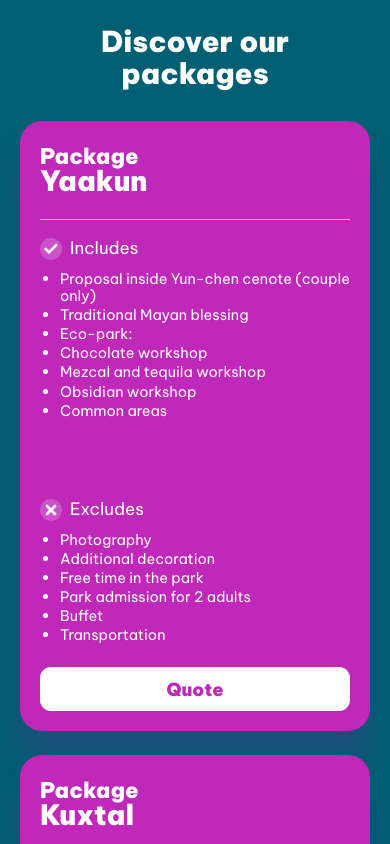
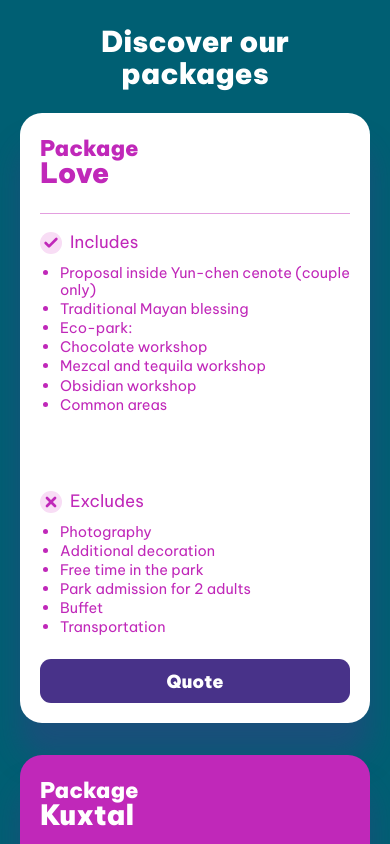
Before and after one commit to Brandocel/kiichpam-xunaan, a Next.js app: page /en/pedidas-de-mano in a window 390 px wide. Shown: the part 1200-2044 px from the top of the page. Built offline with nearby package versions, Linux system fonts and the light colour scheme.

Commit message:
Pedida de mano

```diff
--- /dev/null
+++ b/src/features/pedidas-de-mano/components/AnimatedPackageName.tsx
@@ -0,0 +1,127 @@
+"use client";
+
+import { useEffect, useMemo, useRef, useState } from "react";
+
+interface AnimatedPackageNameProps {
+  name: string;
+  active?: boolean;
+  locale?: "es" | "en";
+  className?: string;
+}
+
+const packageTranslations = [
+  {
+    variants: ["Yaakun"],
+    es: "Amor",
+    en: "Love",
+  },
+  {
+    variants: ["Kuxtal"],
+    es: "Vida",
+    en: "Life",
+  },
+  {
+    variants: ["Tuukul"],
+    es: "Pensamiento",
+    en: "Thought",
+  },
+  {
+    variants: ["Ka’anal", "Ka'anal", "Ka´anal", "Kaanal"],
+    es: "Cielo",
+    en: "Sky",
+  },
+];
+
+function normalizeText(value: string) {
+  return value
+    .trim()
+    .toLowerCase()
+    .replace(/’/g, "'")
+    .replace(/´/g, "'");
+}
+
+function getPackageTranslation(name: string, locale: "es" | "en") {
+  const normalizedName = normalizeText(name);
+
+  const found = packageTranslations.find((item) =>
+    item.variants.some((variant) => normalizeText(variant) === normalizedName)
+  );
+
+  if (!found) return name;
+
+  return locale === "es" ? found.es : found.en;
+}
+
+export default function AnimatedPackageName({
+  name,
+  active = false,
+  locale = "es",
+  className = "",
+}: AnimatedPackageNameProps) {
+  const originalName = name || "";
+  const currentTextRef = useRef(originalName);
+  const [displayText, setDisplayText] = useState(originalName);
+
+  const translatedName = useMemo(() => {
+    return getPackageTranslation(originalName, locale);
+  }, [originalName, locale]);
+
+  const hasTranslation = translatedName !== originalName;
+  const targetText = active && hasTranslation ? translatedName : originalName;
+
+  useEffect(() => {
+    currentTextRef.current = originalName;
+    setDisplayText(originalName);
+  }, [originalName]);
+
+  useEffect(() => {
+    const fromText = currentTextRef.current;
+
+    if (fromText === targetText) return;
+
+    let index = 0;
+    const maxLength = Math.max(fromText.length, targetText.length);
+
+    const interval = window.setInterval(() => {
+      index += 1;
+
+      const nextText =
+        targetText.slice(0, index) +
+        (index < fromText.length ? fromText.slice(index) : "");
+
+      currentTextRef.current = nextText;
+      setDisplayText(nextText);
+
+      if (index >= maxLength) {
+        currentTextRef.current = targetText;
+        setDisplayText(targetText);
+        window.clearInterval(interval);
+      }
+    }, 35);
+
+    return () => {
+      window.clearInterval(interval);
+    };
+  }, [targetText]);
+
+  return (
+    <span
+      className={["inline-flex items-center", className].join(" ")}
+      title={hasTranslation ? `${originalName} = ${translatedName}` : name}
+    >
+      <span>{displayText}</span>
+
+      {hasTranslation && (
+        <span
+          aria-hidden="true"
+          className={[
+            "ml-[2px] inline-block translate-y-[-1px]",
+            active ? "opacity-100 animate-pulse" : "opacity-0",
+          ].join(" ")}
+        >
+          |
+        </span>
+      )}
+    </span>
+  );
+}
--- a/src/features/pedidas-de-mano/components/ProposalPackages.tsx
+++ b/src/features/pedidas-de-mano/components/ProposalPackages.tsx
@@ -2,6 +2,7 @@
 
 import Link from "next/link";
 import { Check, X } from "lucide-react";
+import { useEffect, useRef, useState } from "react";
 
 interface ProposalPackagesProps {
   locale: "es" | "en";
@@ -33,6 +34,108 @@ const createWhatsappLink = ({
 
   return `https://wa.me/${phoneNumber}?text=${encodeURIComponent(message)}`;
 };
+
+const packageMeanings: Record<
+  string,
+  {
+    es: string;
+    en: string;
+  }
+> = {
+  yaakun: {
+    es: "Amor",
+    en: "Love",
+  },
+  kuxtal: {
+    es: "Vida",
+    en: "Life",
+  },
+  tuukul: {
+    es: "Pensamiento",
+    en: "Thought",
+  },
+  kaanal: {
+    es: "Cielo",
+    en: "Sky",
+  },
+};
+
+function normalizePackageName(value: string) {
+  return value
+    .trim()
+    .toLowerCase()
+    .replace(/’/g, "")
+    .replace(/'/g, "")
+    .replace(/´/g, "")
+    .replace(/`/g, "");
+}
+
+function getPackageMeaning(packageName: string, locale: "es" | "en") {
+  const key = normalizePackageName(packageName);
+
+  return packageMeanings[key]?.[locale] || packageName;
+}
+
+function AnimatedPackageName({
+  packageName,
+  locale,
+  active,
+}: {
+  packageName: string;
+  locale: "es" | "en";
+  active: boolean;
+}) {
+  const meaning = getPackageMeaning(packageName, locale);
+  const hasMeaning = meaning !== packageName;
+
+  return (
+    <span
+      className="
+        relative block h-[42px] overflow-hidden
+        text-[clamp(1.75rem,3.4vw,2.25rem)]
+        font-bold leading-[1.02]
+        lg:h-[34px] lg:text-[1.55rem]
+        xl:h-[42px] xl:text-[1.9rem]
+        2xl:h-[46px] 2xl:text-[2.1rem]
+      "
+      title={hasMeaning ? `${packageName} = ${meaning}` : packageName}
+    >
+      <span
+        className={[
+          "absolute left-0 top-0 block",
+          "transition-all duration-500 ease-out",
+
+          active
+            ? "-translate-y-full opacity-0"
+            : "translate-y-0 opacity-100",
+
+          hasMeaning
+            ? "md:group-hover:-translate-y-full md:group-hover:opacity-0"
+            : "",
+        ].join(" ")}
+      >
+        {packageName}
+      </span>
+
+      {hasMeaning && (
+        <span
+          className={[
+            "absolute left-0 top-0 block",
+            "transition-all duration-500 ease-out",
+
+            active
+              ? "translate-y-0 opacity-100"
+              : "translate-y-full opacity-0",
+
+            "md:group-hover:translate-y-0 md:group-hover:opacity-100",
+          ].join(" ")}
+        >
+          {meaning}
+        </span>
+      )}
+    </span>
+  );
+}
 
 const packagesContent: Record<"es" | "en", ProposalPackageItem[]> = {
   es: [
@@ -240,9 +343,64 @@ const boldItems = [
 
 export default function ProposalPackages({ locale }: ProposalPackagesProps) {
   const items = packagesContent[locale];
+  const cardRefs = useRef<Record<string, HTMLElement | null>>({});
+  const [activeMobileCardId, setActiveMobileCardId] = useState<string | null>(
+    null
+  );
 
   const sectionTitle =
     locale === "es" ? "Conoce nuestros paquetes" : "Discover our packages";
+
+  useEffect(() => {
+    if (typeof window === "undefined") return;
+
+    const mobileQuery = window.matchMedia("(max-width: 767px)");
+
+    function clearActiveIfDesktop() {
+      if (!mobileQuery.matches) {
+        setActiveMobileCardId(null);
+      }
+    }
+
+    clearActiveIfDesktop();
+
+    const observer = new IntersectionObserver(
+      (entries) => {
+        if (!mobileQuery.matches) return;
+
+        const visibleEntries = entries
+          .filter((entry) => entry.isIntersecting)
+          .sort((a, b) => b.intersectionRatio - a.intersectionRatio);
+
+        const mostVisibleEntry = visibleEntries[0];
+
+        if (!mostVisibleEntry) return;
+
+        const packageId = mostVisibleEntry.target.getAttribute(
+          "data-package-id"
+        );
+
+        if (packageId) {
+          setActiveMobileCardId(packageId);
+        }
+      },
+      {
+        threshold: [0.35, 0.45, 0.55, 0.65, 0.75],
+        rootMargin: "-18% 0px -18% 0px",
+      }
+    );
+
+    Object.values(cardRefs.current).forEach((card) => {
+      if (card) observer.observe(card);
+    });
+
+    mobileQuery.addEventListener("change", clearActiveIfDesktop);
+
+    return () => {
+      observer.disconnect();
+      mobileQuery.removeEventListener("change", clearActiveIfDesktop);
+    };
+  }, [items]);
 
   return (
     <section className="w-full bg-[#005F73] pb-16 pt-8 md:pb-20 md:pt-10 xl:pb-24">
@@ -270,31 +428,41 @@ export default function ProposalPackages({ locale }: ProposalPackagesProps) {
               packageName: item.packageName,
             });
 
+            const packageLabel = item.title.split("\n")[0];
+            const isMobileActive = activeMobileCardId === item.id;
+
             return (
               <article
                 key={item.id}
-                className="
-                  group relative flex min-h-[610px] flex-col
-                  rounded-[22px] bg-[#C028B9]
-                  px-5 pb-5 pt-6
-                  text-white
-                  shadow-[0px_34px_30px_0px_rgba(72,50,137,0.34)]
-                  transition-all duration-300 ease-out
-                  hover:-translate-y-2 hover:bg-white hover:text-[#C028B9]
-                  sm:px-6
-                  lg:min-h-[590px] lg:rounded-[18px] lg:px-4 lg:pb-4 lg:pt-5
-                  xl:min-h-[620px] xl:rounded-[22px] xl:px-5 xl:pb-5 xl:pt-6
-                "
+                data-package-id={item.id}
+                ref={(node) => {
+                  cardRefs.current[item.id] = node;
+                }}
+                className={[
+                  "group relative flex min-h-[610px] flex-col",
+                  "rounded-[22px]",
+                  "px-5 pb-5 pt-6",
+                  "shadow-[0px_34px_30px_0px_rgba(72,50,137,0.34)]",
+                  "transition-all duration-300 ease-out",
+                  "sm:px-6",
+                  "lg:min-h-[590px] lg:rounded-[18px] lg:px-4 lg:pb-4 lg:pt-5",
+                  "xl:min-h-[620px] xl:rounded-[22px] xl:px-5 xl:pb-5 xl:pt-6",
+
+                  isMobileActive
+                    ? "-translate-y-2 bg-white text-[#C028B9]"
+                    : "bg-[#C028B9] text-white",
+
+                  "md:hover:-translate-y-2 md:hover:bg-white md:hover:text-[#C028B9]",
+                ].join(" ")}
               >
                 <h3
-  className="
-    min-h-[62px]
-    max-w-full
-    text-white transition-colors duration-300
-    group-hover:text-[#C028B9]
-    lg:min-h-[54px]
-    xl:min-h-[64px]
-  "
+                  className={[
+                    "min-h-[62px] max-w-full",
+                    "transition-colors duration-300",
+                    "lg:min-h-[54px] xl:min-h-[64px]",
+                    isMobileActive ? "text-[#C028B9]" : "text-white",
+                    "md:group-hover:text-[#C028B9]",
+                  ].join(" ")}
                   style={{
                     fontFamily:
                       '"Be Vietnam Pro", ui-sans-serif, system-ui, sans-serif',
@@ -310,41 +478,46 @@ export default function ProposalPackages({ locale }: ProposalPackagesProps) {
                       2xl:text-[1.7rem]
                     "
                   >
-    {item.title.split("\n")[0]}
+                    {packageLabel}
                   </span>
 
-  <span
-    className="
-      block
-      text-[clamp(1.75rem,3.4vw,2.25rem)]
-      font-bold leading-[1.02]
-      lg:text-[1.55rem]
-      xl:text-[1.9rem]
-      2xl:text-[2.1rem]
-    "
-  >
-    {item.title.split("\n")[1]}
-  </span>
+                  <AnimatedPackageName
+                    packageName={item.packageName}
+                    locale={locale}
+                    active={isMobileActive}
+                  />
                 </h3>
 
-                <div className="mt-3 h-px w-full bg-white/60 transition-colors duration-300 group-hover:bg-[#C028B9]/45" />
+                <div
+                  className={[
+                    "mt-3 h-px w-full transition-colors duration-300",
+                    isMobileActive ? "bg-[#C028B9]/45" : "bg-white/60",
+                    "md:group-hover:bg-[#C028B9]/45",
+                  ].join(" ")}
+                />
 
                 <div className="mt-4">
                   <div className="mb-2 flex items-center gap-2">
                     <span
-                      className="
-                        flex h-[22px] w-[22px] shrink-0 items-center justify-center
-                        rounded-full bg-white/20 text-white
-                        transition-colors duration-300
-                        group-hover:bg-[#F8DDF5]
-                        group-hover:text-[#C028B9]
-                      "
+                      className={[
+                        "flex h-[22px] w-[22px] shrink-0 items-center justify-center",
+                        "rounded-full transition-colors duration-300",
+                        isMobileActive
+                          ? "bg-[#F8DDF5] text-[#C028B9]"
+                          : "bg-white/20 text-white",
+                        "md:group-hover:bg-[#F8DDF5] md:group-hover:text-[#C028B9]",
+                      ].join(" ")}
                     >
                       <Check size={16} strokeWidth={4} />
                     </span>
 
                     <p
-                      className="text-[17px] font-normal text-white transition-colors duration-300 group-hover:text-[#C028B9] lg:text-[14px] xl:text-[16px]"
+                      className={[
+                        "text-[17px] font-normal transition-colors duration-300",
+                        "lg:text-[14px] xl:text-[16px]",
+                        isMobileActive ? "text-[#C028B9]" : "text-white",
+                        "md:group-hover:text-[#C028B9]",
+                      ].join(" ")}
                       style={{
                         fontFamily:
                           '"Be Vietnam Pro", ui-sans-serif, system-ui, sans-serif',
@@ -355,16 +528,16 @@ export default function ProposalPackages({ locale }: ProposalPackagesProps) {
                   </div>
 
                   <ul
-                    className="
-                      list-disc space-y-[2px] pl-5
-                      text-[14.5px] font-normal leading-[1.18]
-                      text-white marker:text-current
-                      transition-colors duration-300
-                      group-hover:text-[#C028B9]
-                      lg:space-y-[1px] lg:pl-4 lg:text-[11.8px] lg:leading-[1.15]
-                      xl:space-y-[2px] xl:pl-5 xl:text-[13px] xl:leading-[1.18]
-                      2xl:text-[14px]
-                    "
+                    className={[
+                      "list-disc space-y-[2px] pl-5",
+                      "text-[14.5px] font-normal leading-[1.18]",
+                      "marker:text-current transition-colors duration-300",
+                      "lg:space-y-[1px] lg:pl-4 lg:text-[11.8px] lg:leading-[1.15]",
+                      "xl:space-y-[2px] xl:pl-5 xl:text-[13px] xl:leading-[1.18]",
+                      "2xl:text-[14px]",
+                      isMobileActive ? "text-[#C028B9]" : "text-white",
+                      "md:group-hover:text-[#C028B9]",
+                    ].join(" ")}
                     style={{
                       fontFamily:
                         '"Be Vietnam Pro", ui-sans-serif, system-ui, sans-serif',
@@ -386,19 +559,25 @@ export default function ProposalPackages({ locale }: ProposalPackagesProps) {
                 <div className="mt-auto pt-5 lg:pt-4 xl:pt-6">
                   <div className="mb-2 flex items-center gap-2">
                     <span
-                      className="
-                        flex h-[22px] w-[22px] shrink-0 items-center justify-center
-                        rounded-full bg-white/20 text-white
-                        transition-colors duration-300
-                        group-hover:bg-[#F8DDF5]
-                        group-hover:text-[#C028B9]
-                      "
+                      className={[
+                        "flex h-[22px] w-[22px] shrink-0 items-center justify-center",
+                        "rounded-full transition-colors duration-300",
+                        isMobileActive
+                          ? "bg-[#F8DDF5] text-[#C028B9]"
+                          : "bg-white/20 text-white",
+                        "md:group-hover:bg-[#F8DDF5] md:group-hover:text-[#C028B9]",
+                      ].join(" ")}
                     >
                       <X size={16} strokeWidth={4} />
                     </span>
 
                     <p
-                      className="text-[17px] font-normal text-white transition-colors duration-300 group-hover:text-[#C028B9] lg:text-[14px] xl:text-[16px]"
+                      className={[
+                        "text-[17px] font-normal transition-colors duration-300",
+                        "lg:text-[14px] xl:text-[16px]",
+                        isMobileActive ? "text-[#C028B9]" : "text-white",
+                        "md:group-hover:text-[#C028B9]",
+                      ].join(" ")}
                       style={{
                         fontFamily:
                           '"Be Vietnam Pro", ui-sans-serif, system-ui, sans-serif',
@@ -409,16 +588,16 @@ export default function ProposalPackages({ locale }: ProposalPackagesProps) {
                   </div>
 
                   <ul
-                    className="
-                      list-disc space-y-[2px] pl-5
-                      text-[14.5px] font-normal leading-[1.18]
-                      text-white marker:text-current
-                      transition-colors duration-300
-                      group-hover:text-[#C028B9]
-                      lg:space-y-[1px] lg:pl-4 lg:text-[11.8px] lg:leading-[1.15]
-                      xl:space-y-[2px] xl:pl-5 xl:text-[13px] xl:leading-[1.18]
-                      2xl:text-[14px]
-                    "
+                    className={[
+                      "list-disc space-y-[2px] pl-5",
+                      "text-[14.5px] font-normal leading-[1.18]",
+                      "marker:text-current transition-colors duration-300",
+                      "lg:space-y-[1px] lg:pl-4 lg:text-[11.8px] lg:leading-[1.15]",
+                      "xl:space-y-[2px] xl:pl-5 xl:text-[13px] xl:leading-[1.18]",
+                      "2xl:text-[14px]",
+                      isMobileActive ? "text-[#C028B9]" : "text-white",
+                      "md:group-hover:text-[#C028B9]",
+                    ].join(" ")}
                     style={{
                       fontFamily:
                         '"Be Vietnam Pro", ui-sans-serif, system-ui, sans-serif',
@@ -434,18 +613,20 @@ export default function ProposalPackages({ locale }: ProposalPackagesProps) {
                   href={whatsappHref}
                   target="_blank"
                   rel="noopener noreferrer"
-                  className="
-                    mt-6 inline-flex h-[44px] w-full
-                    items-center justify-center
-                    rounded-[11px]
-                    bg-white
-                    text-center text-[18px] font-bold text-[#C028B9]
-                    transition-all duration-300
-                    group-hover:bg-[#483289] group-hover:text-white
-                    lg:mt-5 lg:h-[40px] lg:rounded-[9px] lg:text-[15px]
-                    xl:h-[44px] xl:text-[17px]
-                    2xl:h-[46px] 2xl:text-[18px]
-                  "
+                  className={[
+                    "mt-6 inline-flex h-[44px] w-full",
+                    "items-center justify-center",
+                    "rounded-[11px]",
+                    "text-center text-[18px] font-bold",
+                    "transition-all duration-300",
+                    "lg:mt-5 lg:h-[40px] lg:rounded-[9px] lg:text-[15px]",
+                    "xl:h-[44px] xl:text-[17px]",
+                    "2xl:h-[46px] 2xl:text-[18px]",
+                    isMobileActive
+                      ? "bg-[#483289] text-white"
+                      : "bg-white text-[#C028B9]",
+                    "md:group-hover:bg-[#483289] md:group-hover:text-white",
+                  ].join(" ")}
                   style={{
                     fontFamily:
                       '"Be Vietnam Pro", ui-sans-serif, system-ui, sans-serif',
```
Lines whose indentation alone changed are shown as unchanged.
